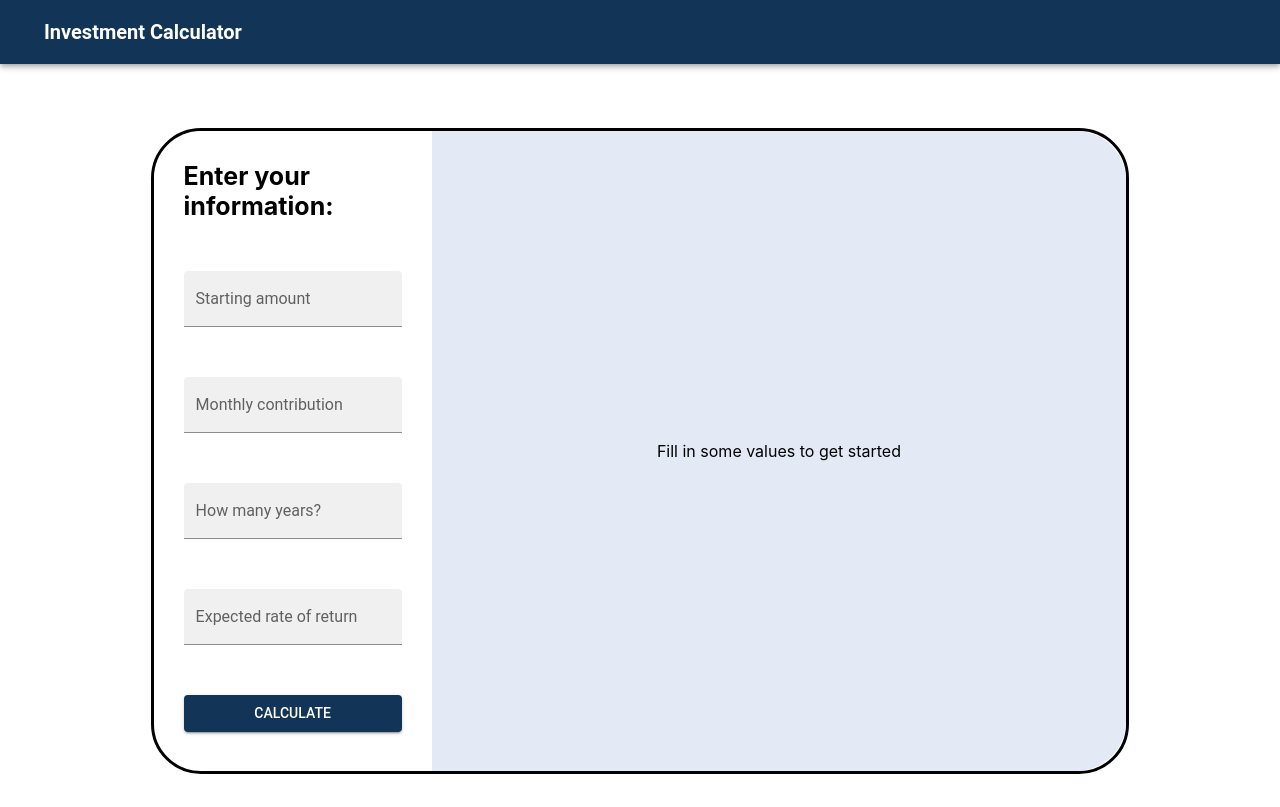
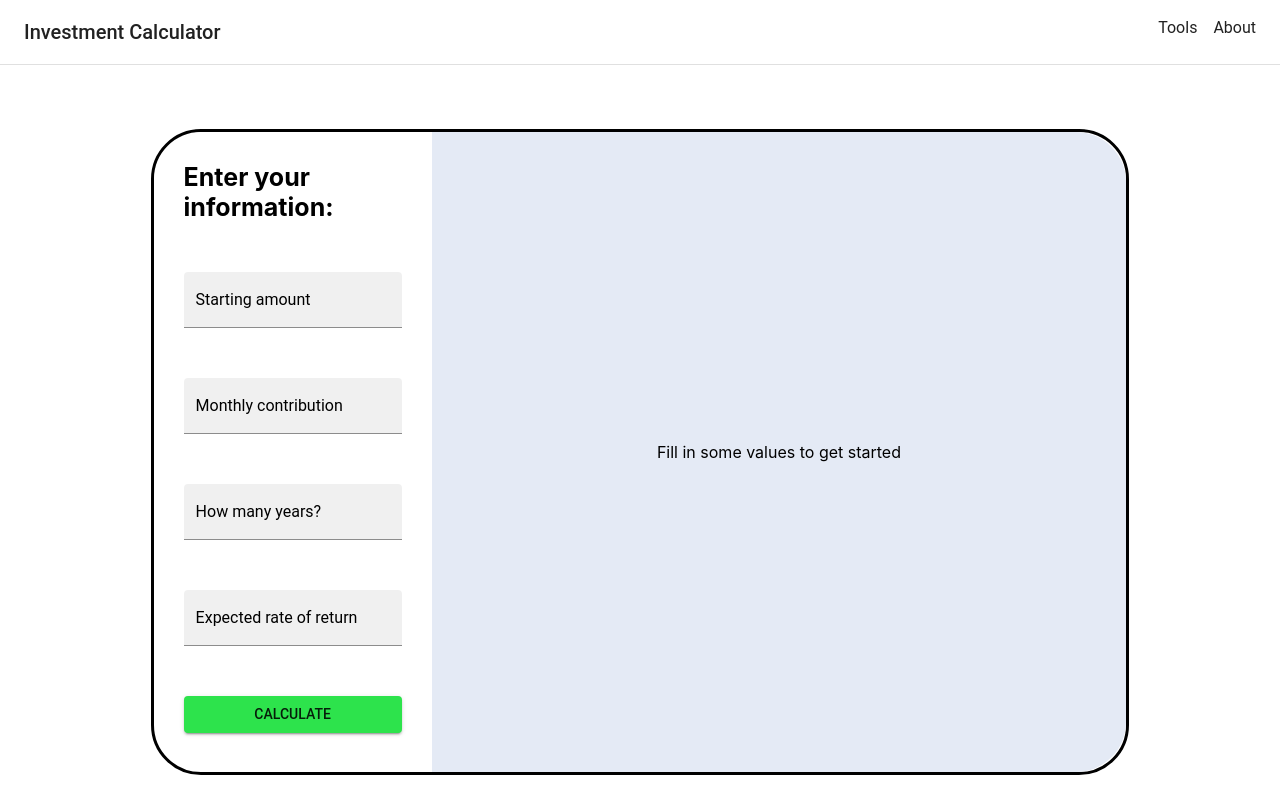
Before and after one commit to smm3123/Recharts-Investment-Calculator, a React (Create React App) app: page / in a window 1280 px wide. Built offline with nearby package versions, Linux system fonts and the light colour scheme.

Commit message:
Update styling

```diff
--- a/src/components/NavBar.jsx
+++ b/src/components/NavBar.jsx
@@ -1,22 +1,42 @@
 import React from 'react';
-import { AppBar, Toolbar, Typography, IconButton } from '@mui/material';
-// import MenuIcon from '@mui/icons-material/Menu';
+import { AppBar, Box, Toolbar, Typography } from '@mui/material';
 
 const NavBar = () => {
   return (
-    <AppBar position="static" sx={{ mb: 4 }}>
+    <AppBar
+      position="static"
+      sx={{
+        mb: 4,
+        boxShadow: "none",
+        backgroundColor: "white",
+        borderBottom: "1px solid #e0e0e0",
+      }}
+    >
       <Toolbar>
-        <IconButton
-          edge="start"
-          color="inherit"
-          aria-label="menu"
-          sx={{ mr: 2 }}
+        <Box
+          sx={{
+            display: "flex",
+            width: "100%",
+            justifyContent: "space-between",
+          }}
         >
-          {/* <MenuIcon /> */}
-        </IconButton>
-        <Typography variant="h6" component="div">
-          Investment Calculator
-        </Typography>
+          <Typography variant="h6">
+            Investment Calculator
+          </Typography>
+          <Box
+            sx={{
+              display: "flex",
+              gap: 2,
+            }}
+          >
+            <Typography variant="body1">
+              Tools
+            </Typography>
+            <Typography variant="body1">
+              About
+            </Typography>
+          </Box>
+        </Box>
       </Toolbar>
     </AppBar>
   );
--- a/src/theme.js
+++ b/src/theme.js
@@ -1,18 +1,50 @@
 import { createTheme } from '@mui/material/styles';
+
+const primaryMain = '#2de34c';
+const secondaryMain = '#52d166';
 
 const theme = createTheme({
   palette: {
     primary: {
-      main: '#123456',
+      main: primaryMain,
     },
     secondary: {
-      main: '#ff5722',
+      main: secondaryMain,
     },
   },
   typography: {
     fontFamily: 'Roboto, Arial, sans-serif',
-    h6: {
-      fontWeight: 700,
+  },
+  components: {
+    MuiInputBase: {
+      styleOverrides: {
+        input: {
+          color: 'black',
+          '&::placeholder': {
+            color: 'black',
+            opacity: 1,
+          },
+        },
+      },
+    },
+    MuiInputLabel: {
+      styleOverrides: {
+        root: {
+          color: 'black',
+          '&.Mui-focused': {
+            color: 'black',
+          },
+        },
+      },
+    },
+    MuiButton: {
+      styleOverrides: {
+        root: {
+          "&:hover": {
+            backgroundColor: secondaryMain,
+          },
+        }
+     },
     },
   },
 });
```
